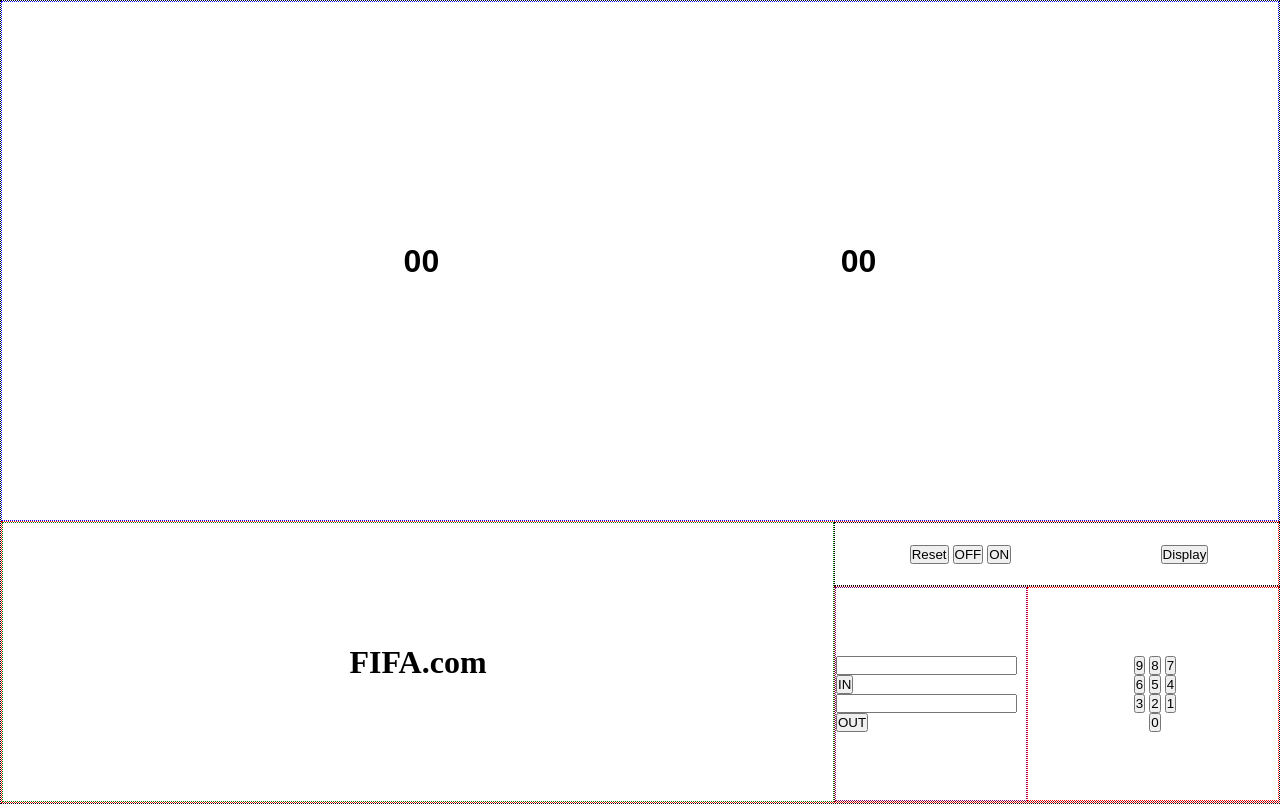
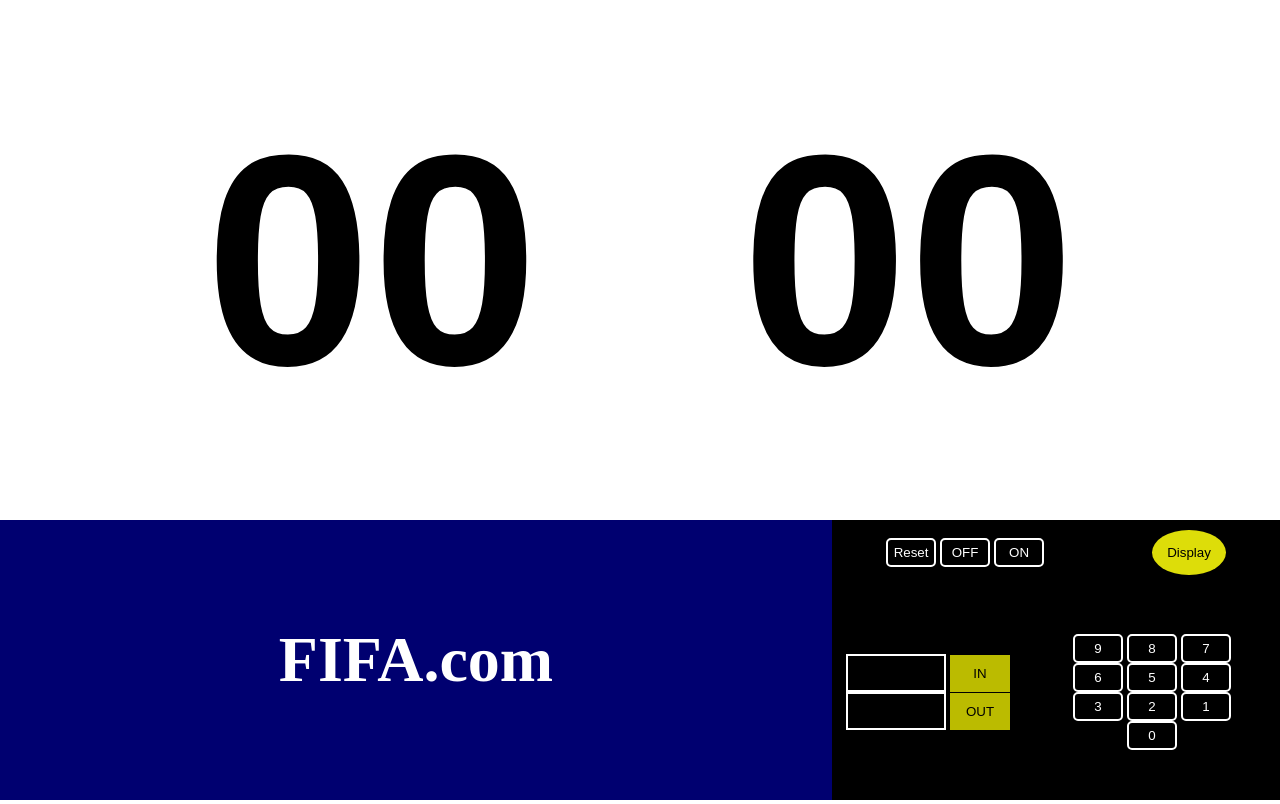
Before and after one commit to HassenDabboussi/football-player-substitution-dhasboard, a plain HTML site: page index.html in a window 1280 px wide. Drawn offline with Linux system fonts and the light colour scheme; a web font is replaced by a local one.

Commit message:
JS progress

```diff
--- a/index.html
+++ b/index.html
@@ -10,8 +10,8 @@
 <body>
     <main>
         <div class="numbers">
-            <h1>00</h1>
-            <h1>00</h1>
+            <h1 id="in-number">00</h1>
+            <h1 id="out-number">00</h1>
         </div>
         <div class="sponsor-and-settings">
             <div class="sponsor">
@@ -20,48 +20,49 @@
             <div class="settings">
                 <div class="upper-section">
                     <div>
-                        <button>Reset</button>
-                        <button>OFF</button>
-                        <button>ON</button>
+                        <button class="btn" id="reset-btn">Reset</button>
+                        <button class="btn" id="off-btn">OFF</button>
+                        <button class="btn" id="on-btn">ON</button>
                     </div>
                     <div>
-                        <button>Display</button>
+                        <button class="display-btn" id="display-btn">Display</button>
                     </div>
                 </div>
                 <div class="lower-section">
                     <div class="in-and-out-fields">
                         <div>
-                            <input type="text">
-                            <button>IN</button>
+                            <input type="text" class="input-fields" id="in-input-field">
+                            <button class="input-field-btn" id="in-input-field-btn">IN</button>
                         </div>
                         <div>
-                            <input type="text">
-                            <button>OUT</button>
+                            <input type="text" class="input-fields" id="out-input-field">
+                            <button class="input-field-btn" id="out-input-field-btn">OUT</button>
                         </div>
                     </div>
                     <div class="buttons-of-numbers">
                         <div>
-                            <button>9</button>
-                            <button>8</button>
-                            <button>7</button>
+                            <button class="btn" id="n9">9</button>
+                            <button class="btn" id="n8">8</button>
+                            <button class="btn" id="n7">7</button>
                         </div>
                         <div>
-                            <button>6</button>
-                            <button>5</button>
-                            <button>4</button>
+                            <button class="btn" id="n6">6</button>
+                            <button class="btn" id="n5">5</button>
+                            <button class="btn" id="n4">4</button>
                         </div>
                         <div>
-                            <button>3</button>
-                            <button>2</button>
-                            <button>1</button>
+                            <button class="btn" id="n3">3</button>
+                            <button class="btn" id="n2">2</button>
+                            <button class="btn" id="n1">1</button>
                         </div>
                         <div>
-                            <button>0</button>
+                            <button class="btn" id="n0">0</button>
                         </div>
                     </div>
                 </div>
             </div>
         </div>
     </main>
+    <script src="script.js"></script>
 </body>
 </html>
--- a/script.js
+++ b/script.js
@@ -0,0 +1,40 @@
+const inNumberEl = document.getElementById("in-number");
+const outNumberEl = document.getElementById("out-number");
+const resetBtnEl = document.getElementById("reset-btn");
+const onBtnEl = document.getElementById("on-btn");
+const offBtnEl = document.getElementById("off-btn");
+const displayBtnEl = document.getElementById("display-btn");
+const inInputFieldEl = document.getElementById("in-input-field");
+const inInputFieldBtn = document.getElementById("in-input-field-btn");
+const outInputFieldEl = document.getElementById("out-input-field");
+const outInputFieldBtn = document.getElementById("out-input-field-btn");
+
+let inInputFieldNumber = "0";
+let outInputFieldNumber = "0";
+let isIn = false;
+
+onBtnEl.addEventListener("click", function(){
+    console.log("button is working");
+    inInputFieldEl.value= inInputFieldNumber;
+    outInputFieldEl.value= outInputFieldNumber;
+})
+
+offBtnEl.addEventListener("click", function(){
+    inInputFieldEl.value= "";
+    outInputFieldEl.value= "";
+})
+
+resetBtnEl.addEventListener("click", function(){
+    inInputFieldEl.value= "0";
+    outInputFieldEl.value= "0";
+})
+
+inInputFieldBtn.addEventListener("click", function(){
+    isIn = true;
+    inInputFieldEl.value = "-";
+})
+
+outInputFieldBtn.addEventListener("click", function(){
+    isIn = false;
+    outInputFieldEl.value = "-";
+})
--- a/style.css
+++ b/style.css
@@ -5,7 +5,6 @@
 }
 
 main {
-    border: 1px dotted black;
     min-width: 100vw;
     min-height: 100vh;
     display: flex;
@@ -13,22 +12,24 @@
 }
 
 .numbers {
-    border: 1px dotted blue;
+    border: 2px solid white;
     min-height: 65vh;
     display: flex;
     justify-content: space-evenly;
     align-items: center;
-    font-family: 'Cursed Timer ULiL', sans-serif;;
+    font-family: 'Cursed Timer ULiL', sans-serif;
+    font-size: 150px;
 }
 
 .sponsor-and-settings{
-    border: 1px dotted red;
     min-height: 35vh;
     display: flex;
 }
 
 .sponsor {
-    border: 1px dotted green;
+    background-color: rgb(0, 0, 112);
+    color: white;
+    font-size: xx-large;
     min-width: 65vw;
     display: flex;
     justify-content: center;
@@ -36,12 +37,12 @@
 }
 
 .settings {
+    background-color: black;
     display: flex;
     flex-direction: column;
 }
 
 .upper-section {
-    border: 1px dotted black;
     min-width: 35vw;
     min-height: 8vh;
     display: flex;
@@ -49,14 +50,19 @@
     align-items: center;
 }
 
+.display-btn {
+    background-color: rgb(221, 221, 9);
+    padding: 15px;
+    border: none;
+    border-radius: 50%;
+}
+
 .lower-section {
-    border: 1px dotted maroon;
     min-height: 27vh;
     display: flex;
 }
 
 .in-and-out-fields{
-    border: 1px dotted purple;
     min-width: 15vw;
     display: flex;
     flex-direction: column;
@@ -64,12 +70,36 @@
     align-items: center;
 }
 
+.input-fields {
+    width: 100px;
+    height: 38px;
+    background-color: transparent;
+    color: red;
+    font-family: 'Cursed Timer ULiL', sans-serif;;
+    border: 2px solid white;
+    padding: 2px 2px;
+}
+
+.input-field-btn {
+    border: none;
+    width: 60px;
+    padding: 11px 15px;
+    background-color: rgb(187, 187, 0);
+}
+
 .buttons-of-numbers{
-    border: 1px dotted red;
     min-width: 20vw;
     display: flex;
     flex-direction: column;
     justify-content: center;
     align-items: center;
+}
 
+.btn {
+    border: 2px solid white;
+    color: white;
+    background-color: transparent;
+    width: 50px;
+    padding: 5px;
+    border-radius: 5px;
 }
```
